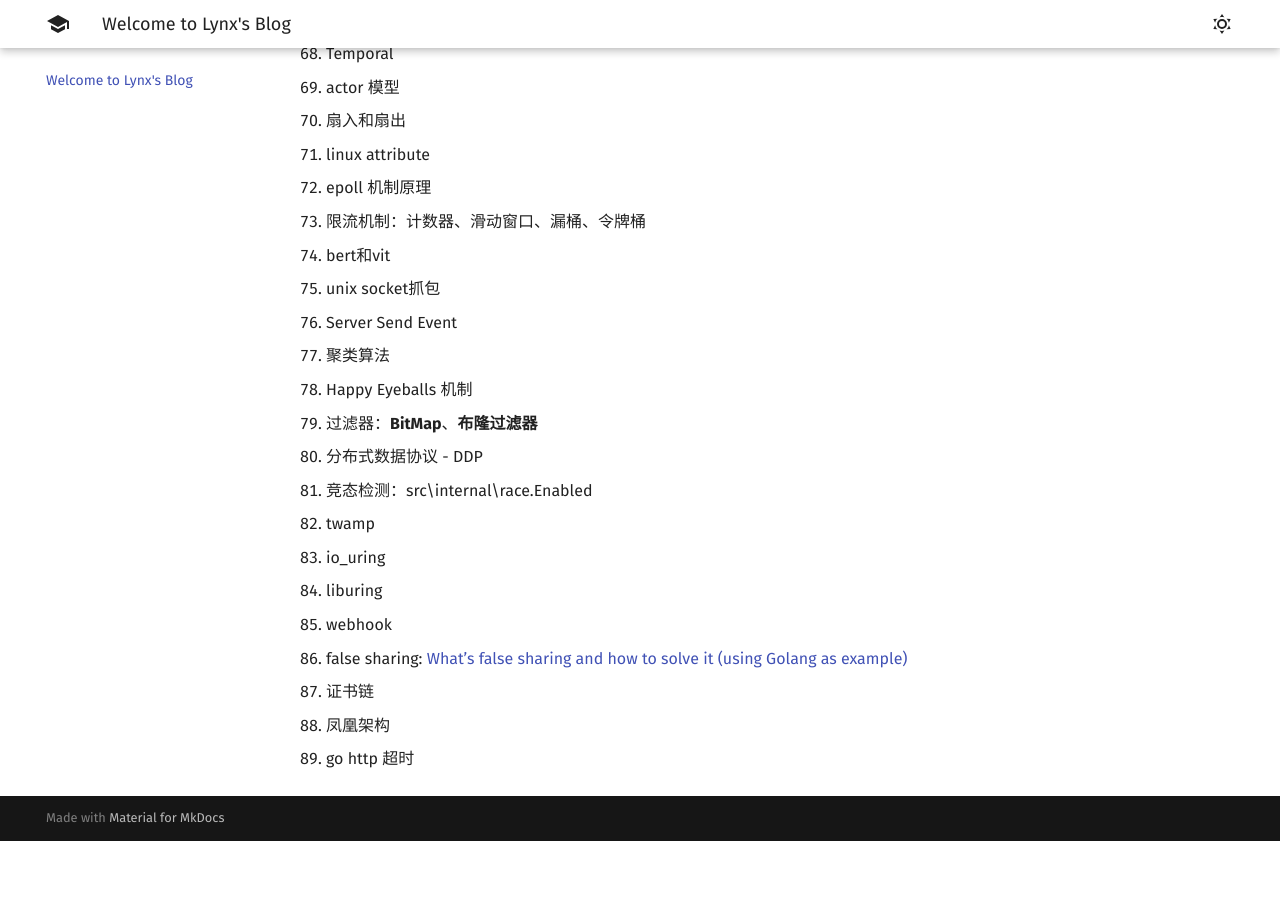
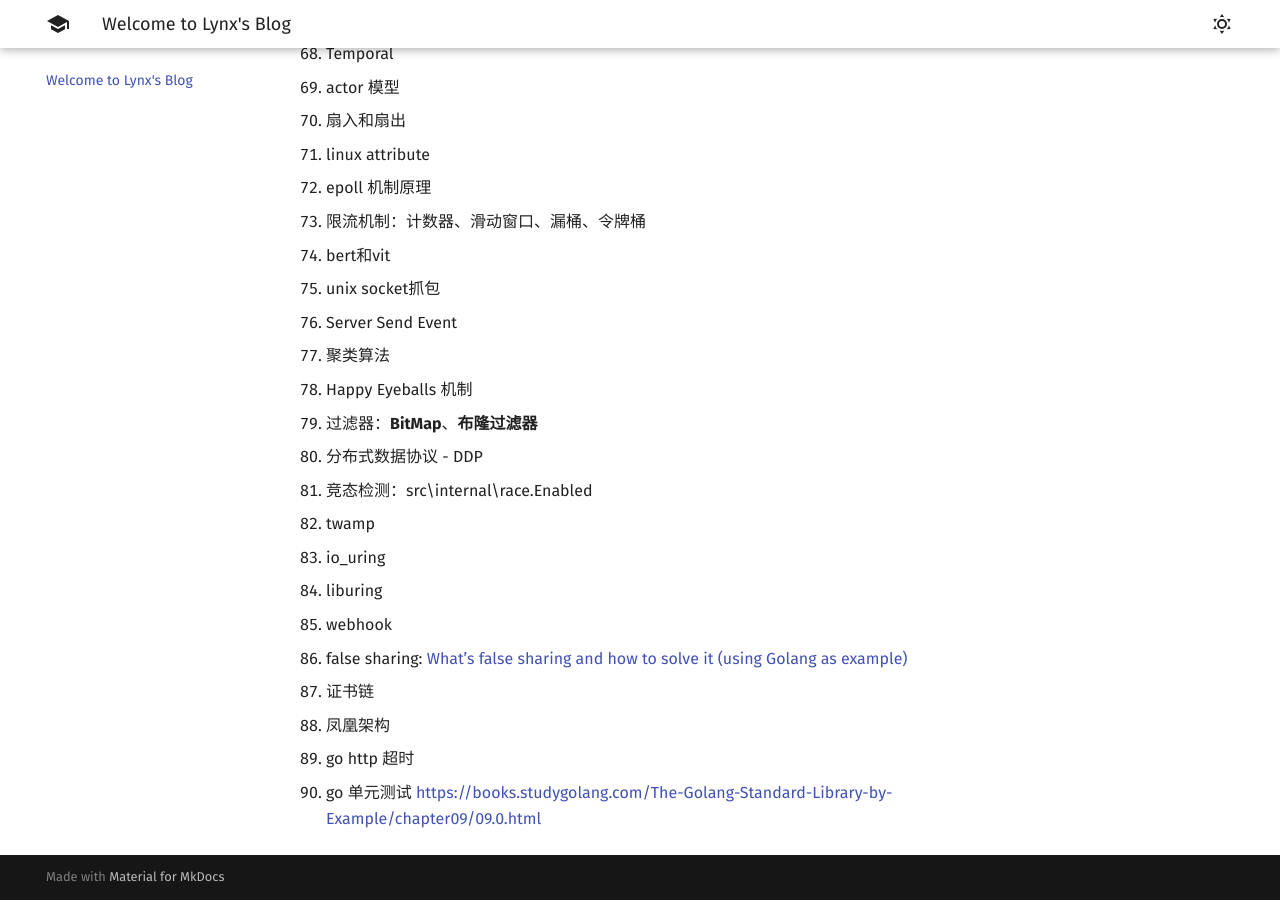
Before and after one commit to 1314liuwei/blog, an MkDocs documentation site: the page built from docs/index.md, in a window 1280 px wide and 900 px high, scrolled down 2480 px. Built offline with MkDocs 1.6.1 and Material for MkDocs 9.7.7, drawn with Linux system fonts in a browser that asks for light colours; before the commit the page ends 3321 px from its top, so only the background shows below that.

Commit message:
2023/09/15 周五

```diff
--- a/docs/index.md
+++ b/docs/index.md
@@ -91,3 +91,4 @@
 91. 证书链
 91. 凤凰架构
 91. go http 超时
+91. go 单元测试 https://books.studygolang.com/The-Golang-Standard-Library-by-Example/chapter09/09.0.html
```
